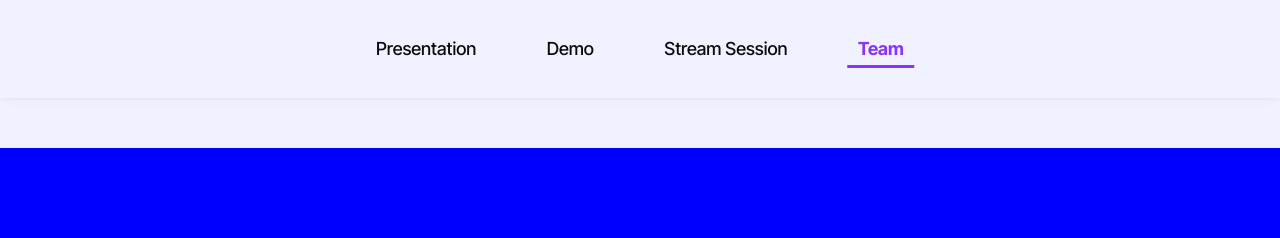
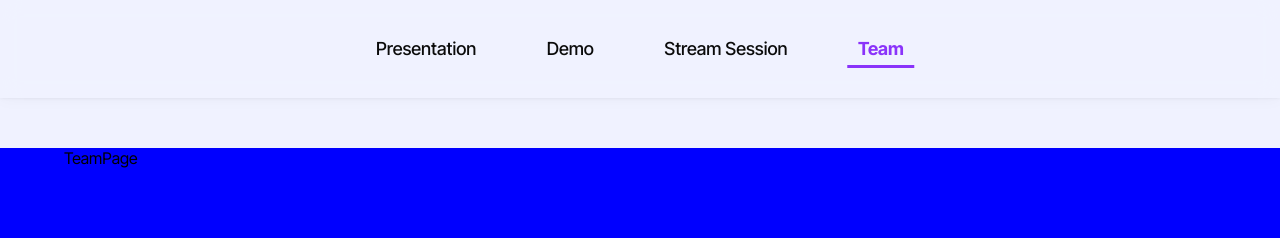
Before and after one commit to GwadeSteve/JCIA_Plum_Challenge, a React (Create React App) app in the folder frontend/: page /team in a window 1280 px wide. Shown: the top 238 px of the page. Built offline with nearby package versions, Linux system fonts and the light colour scheme.

Commit message:
Added Team Page to project structure

```diff
--- a/frontend/src/App.jsx
+++ b/frontend/src/App.jsx
@@ -5,6 +5,7 @@
 import PredictionPage from './pages/PredictionPage/PredictionPage';
 import PresentationPage from './pages/PresentationPage/PresentationPage';
 import RealtimePage from './pages/RealtimePage/RealtimePage';
+import TeamPage from './pages/TeamPage/TeamPage';
 import './App.css'
 
 function App() {
@@ -16,6 +17,7 @@
                     <Route path="/" element={<PresentationPage />} />
                     <Route path="/prediction" element={<PredictionPage />} />
                     <Route path="/realtime" element={<RealtimePage />} />
+                    <Route path="/team" element={<TeamPage />} />
                 </Routes>
             </div>
             <Footer />
--- /dev/null
+++ b/frontend/src/pages/TeamPage/TeamPage.css
@@ -0,0 +1 @@
+@import url("../../index.css");
--- /dev/null
+++ b/frontend/src/pages/TeamPage/TeamPage.jsx
@@ -0,0 +1,9 @@
+import React from 'react'
+
+const TeamPage = () => {
+    return (
+        <div>TeamPage</div>
+    )
+}
+
+export default TeamPage
```
